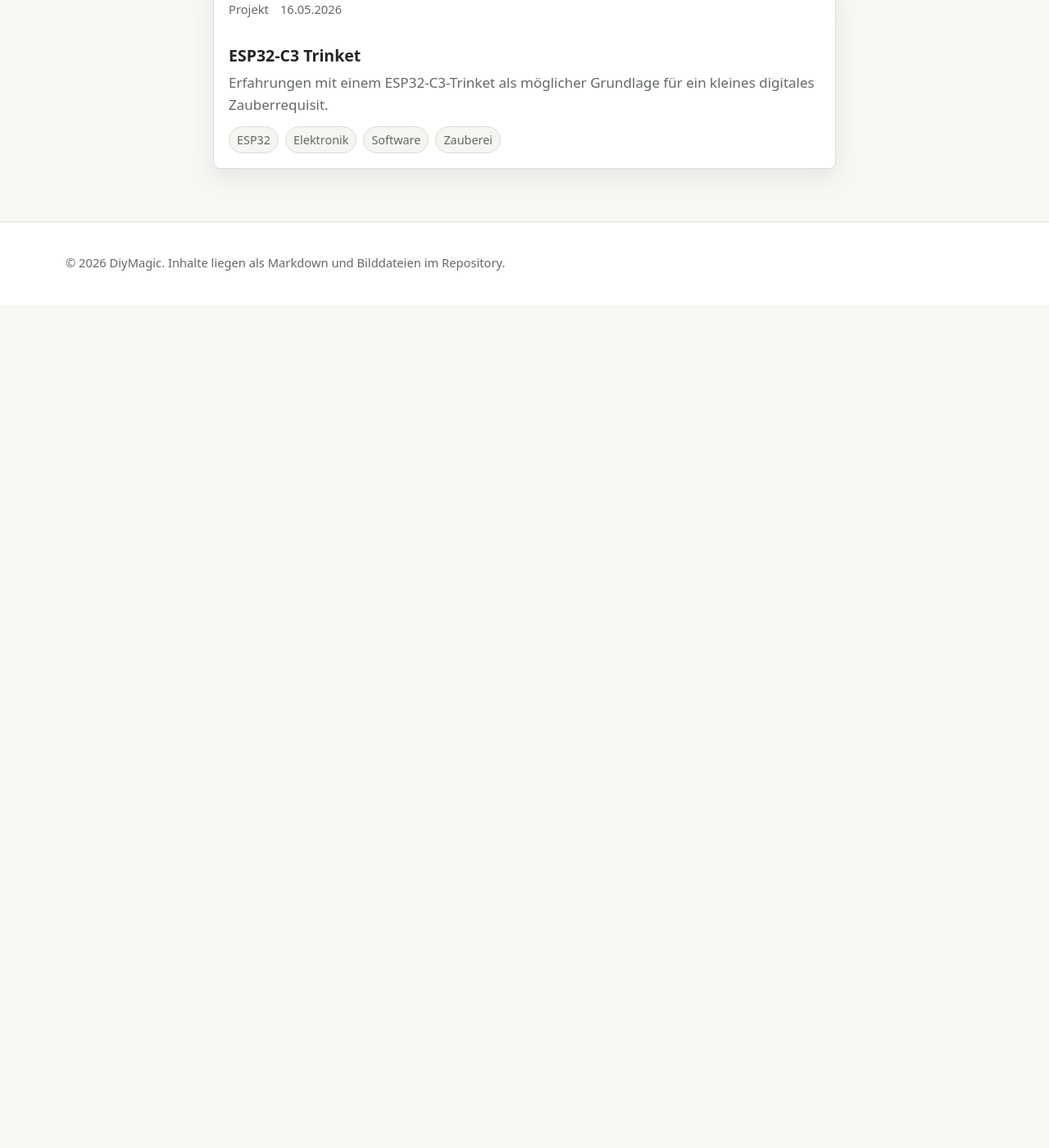
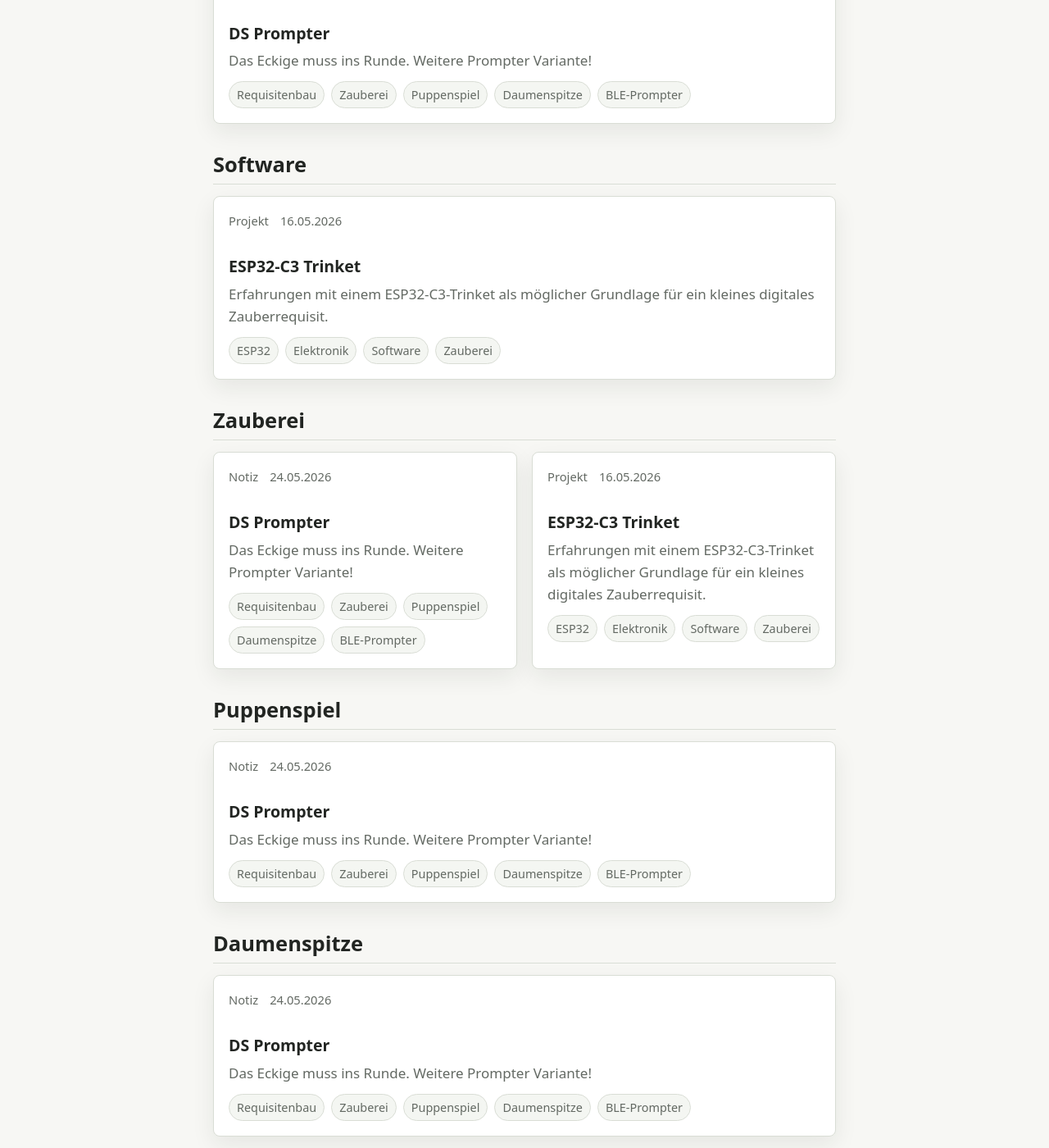
Before and after one commit to hesspet/DiyMagic, a Jekyll site: the page built from themen.md, in a window 1280 px wide and 1400 px high, scrolled down 1249 px. Shown: the whole window at 82% size. Built offline with Jekyll 4.4.1, drawn with Linux system fonts in a browser that asks for light colours; before the commit the page ends 1621 px from its top, so only the background shows below that; some of the changed text lies outside the part shown.

Commit message:
ds-prompter text

```diff
--- /dev/null
+++ b/_artikel/2026-05-24-ds-prompter.md
@@ -0,0 +1,42 @@
+---
+layout: artikel
+title: "DS Prompter"
+date: 2026-05-24
+updated:
+type: "Notiz"
+topics:
+  - Requisitenbau
+  - Zauberei
+  - Puppenspiel
+  - Daumenspitze
+  - BLE-Prompter
+summary: "Das Eckige muss ins Runde. Weitere Prompter Variante!"
+hero:
+status: "fertig"
+difficulty:
+permalink: /artikel/ds-prompter.html
+---
+
+## 2026-04-24 Das Eckige muss ins Runde. Weitere Prompter Variante!
+
+
+Wo kann man so einen kleinen Prompter denn noch einbauen?
+Irgend wie hab ich mir in den Kopf gesetzt, dass diese kleine Platine
+
+<img src="./../assets/images/articles/ds-prompter/Abgenagt.jpg" style="zoom:33%;" />
+
+in eine Daumenspitze passen müsste. Naja, sie ist ein ganz klein wenig zu breit. Also erstmal ganz dreckig die Lötaugen auf der einen Seite etwas abgeknabbert. Kann man besser machen, aber für ein Experiment. Laut Lupe sien da keine Empfindlichen Leiterbahnen drunter.
+
+<img src="./../assets/images/articles/ds-prompter/DasEckigeMussInsRunde.jpg" alt="DasEckigeMussInsRunde" style="zoom:33%;" />
+
+Also erstmal abrassiert. Auf der anderen Seite ist das leider etwas problematischer. Die V5 und die GD (Ground) brauen wir. Nur, da finden sich noch ein paar Stellen an denen man da sich selbst anschließen kann. Kommt noch. Vorerst reicht sogar der kleine Eingriff:
+
+<img src="./../assets/images/articles/ds-prompter/PasstDas.jpg" alt="PasstDas" style="zoom:33%;" />
+
+Könnte irgendwie passen...geht. Also die Platine geht rein. Ich denke mit etwas Aufwand bekomme ich da auch so einen von den kleinen Akkus rein.
+
+<img src="./../assets/images/articles/ds-prompter/GehtRein2.jpg" alt="GehtRein2" style="zoom:33%;" />
+
+Zum Laden muss man die Platine immer rausmachen. Muss man bei eine D-Light auch. Was man auf jeden Fall vorsehen muss ist ein Faden oder ein Band, die Platine sitzt schon recht fest in der Daumenspitze fest.
+
+Bisher ist es erst einmal eine Idee. Mal sehen was daraus wird.
--- a/_data/topics.yml
+++ b/_data/topics.yml
@@ -1,5 +1,5 @@
 - Arduino
-- BLE
+- BLE-Prompter
 - ESP32
 - Elektronik
 - Garten
@@ -12,3 +12,5 @@
 - Software
 - Windows
 - Zauberei
+- Puppenspiel
+- Daumenspitze
```
Also changed, not shown: assets/images/articles/ds-prompter/Abgenagt.jpg (added), assets/images/articles/ds-prompter/DasEckigeMussInsRunde.jpg (added), assets/images/articles/ds-prompter/GehtRein2.jpg (added), assets/images/articles/ds-prompter/PasstDas.jpg (added).
